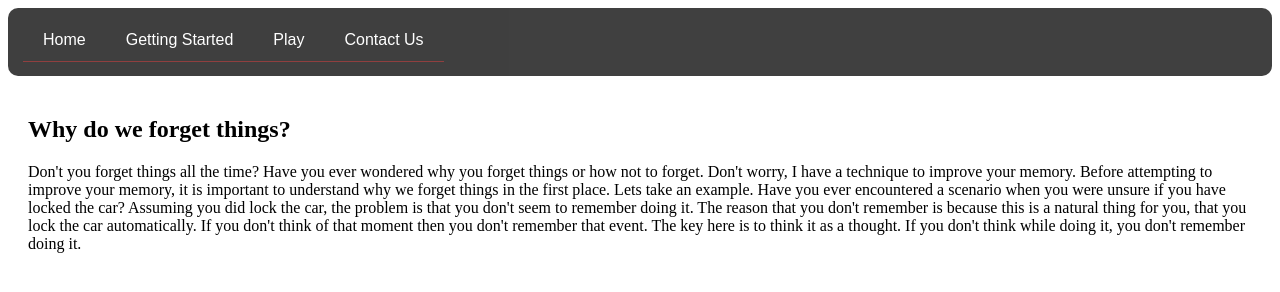
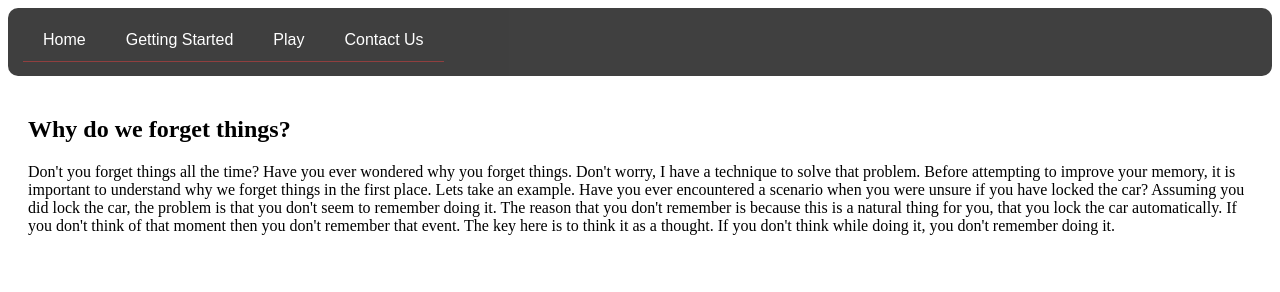
Before and after one commit to meenkeri/Meenkeri-WWW, a plain HTML site: page index.html in a window 1280 px wide. Drawn offline with Linux system fonts and the light colour scheme; a script that the page names is missing.

Commit message:
Home screen content change

```diff
--- a/index.html
+++ b/index.html
@@ -19,7 +19,7 @@
 <div style=padding:20px; menu=1&skin=2&p=home>
 
 <h2>Why do we forget things?</h2>
-<p>Don't you forget things all the time? Have you ever wondered why you forget things or how not to forget. Don't worry, I have a technique to improve your memory. Before attempting to improve your memory, it is important to understand why we forget things in the first place. Lets take an example. Have you ever encountered a scenario when you were unsure if you have locked the car? Assuming you did lock the car, the problem is that you don't seem to remember doing it. The reason that you don't remember is because this is a natural thing for you, that you lock the car automatically. If you don't think of that moment then you don't remember that event. The key here is to think it as a thought. If you don't think while doing it, you don't remember doing it.</p>
+<p>Don't you forget things all the time? Have you ever wondered why you forget things. Don't worry, I have a technique to solve that problem. Before attempting to improve your memory, it is important to understand why we forget things in the first place. Lets take an example. Have you ever encountered a scenario when you were unsure if you have locked the car? Assuming you did lock the car, the problem is that you don't seem to remember doing it. The reason that you don't remember is because this is a natural thing for you, that you lock the car automatically. If you don't think of that moment then you don't remember that event. The key here is to think it as a thought. If you don't think while doing it, you don't remember doing it.</p>
 </div>
 </body>
 </html>
```
